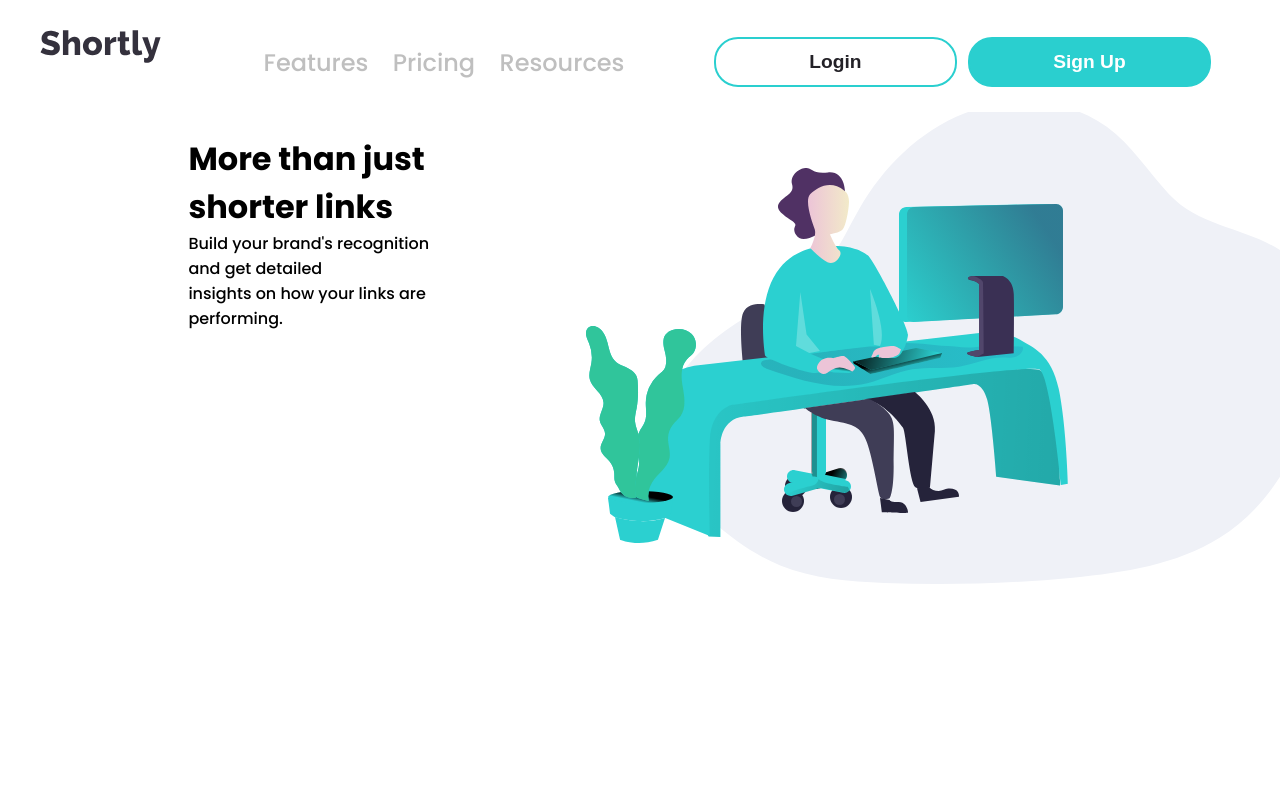
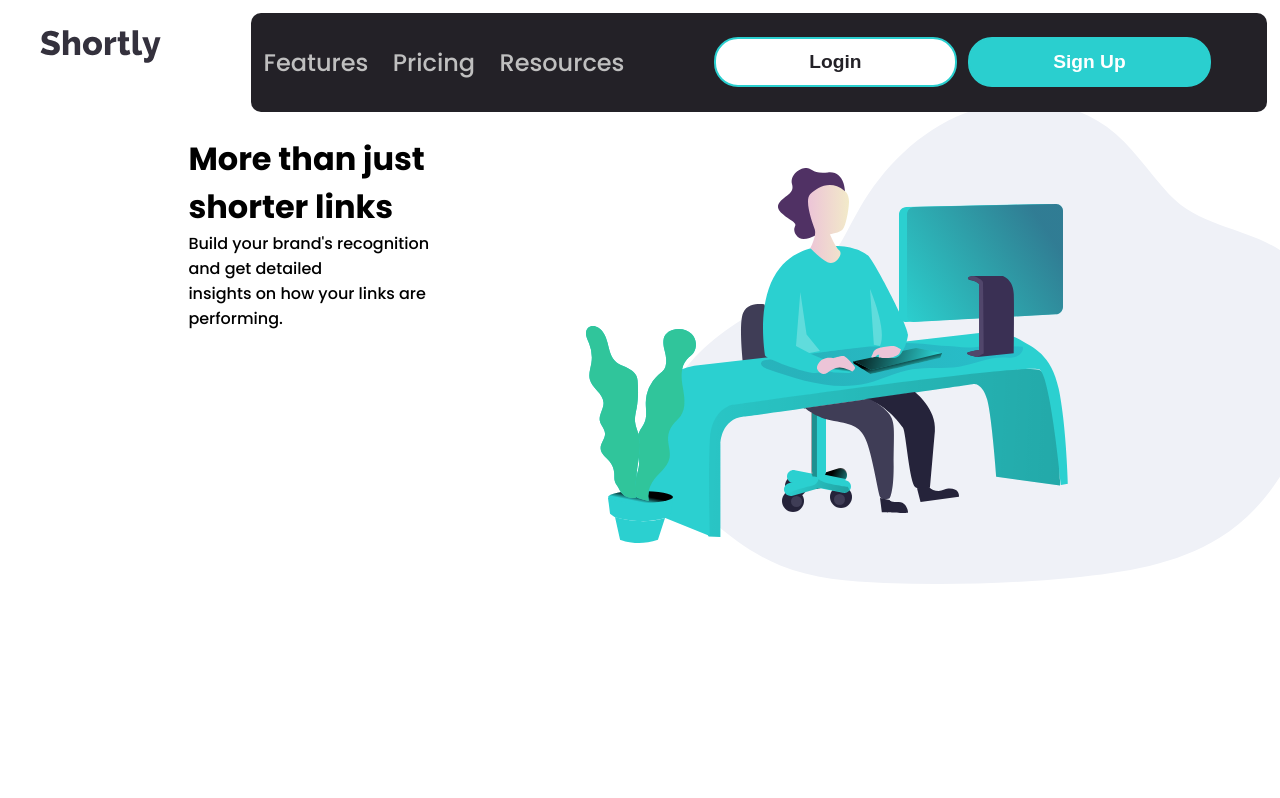
Before and after one commit to SiddharthSonawane/theInternetFolks, a React (Create React App) app: page / in a window 1280 px wide. Shown: the top 798 px of the page. Built offline with nearby package versions, Linux system fonts and the light colour scheme.

Commit message:
navbar edit

```diff
--- a/src/components/Navbar/Navbar.elements.js
+++ b/src/components/Navbar/Navbar.elements.js
@@ -70,7 +70,6 @@ export const NavMenu = styled.div`
   background-color: #232127;
   border-radius: 10px;
   @media screen and (min-width: 1000px) {
-    background-color: #fff;
     display: flex;
     flex-wrap: no-wrap;
     list-style: none;
```
